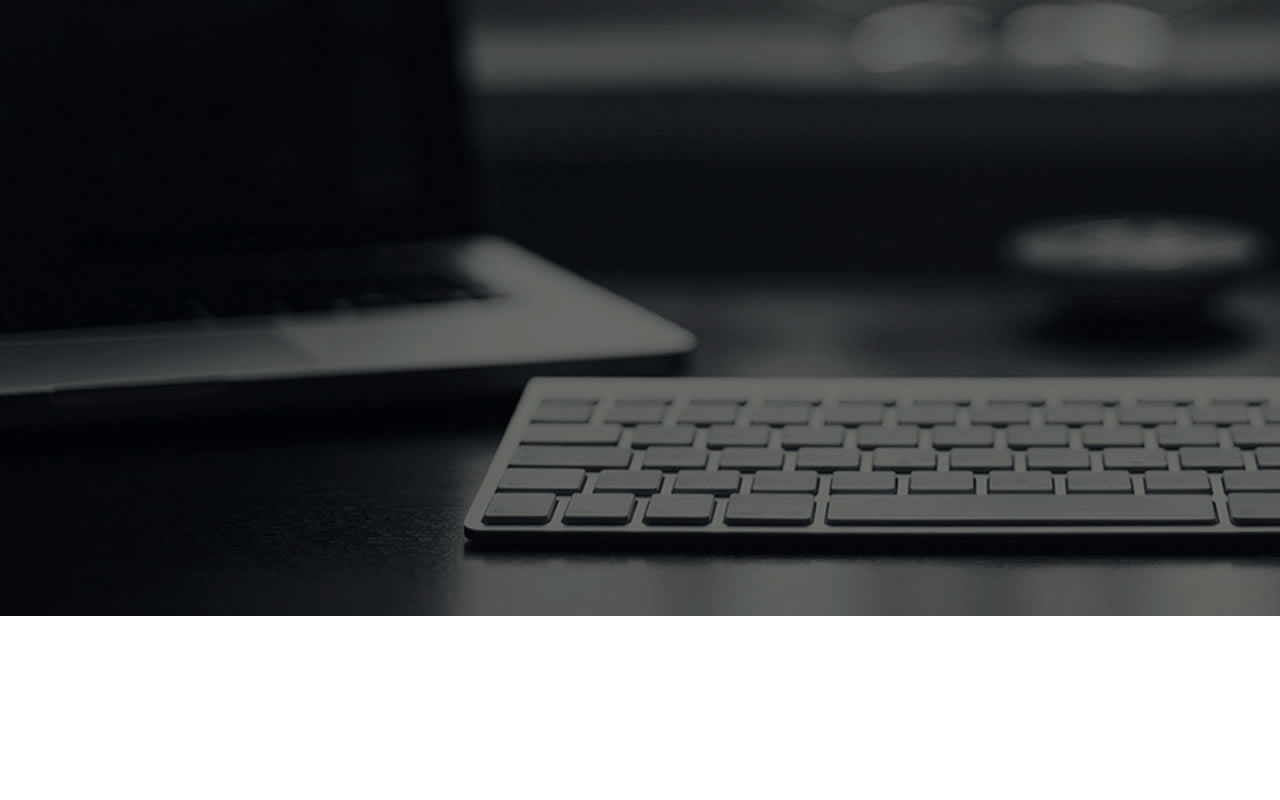
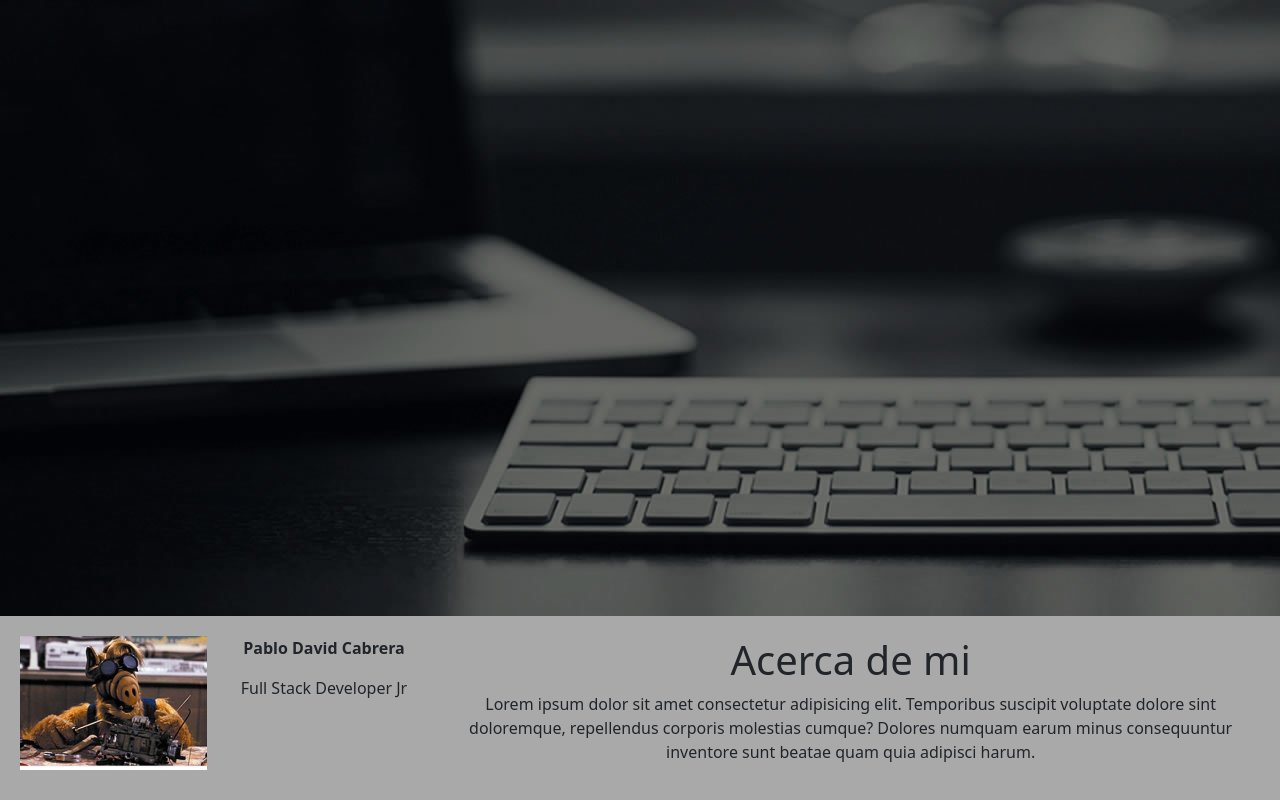
Before and after one commit to PCBlack3/Portfolio-FrontEnd, an Angular app in the folder portfolio/: page / in a window 1280 px wide. Shown: the part 540-1340 px from the top of the page. Before the commit the page ends 1156 px from the top, so only its background shows below. Built offline with nearby package versions, Linux system fonts and the light colour scheme.

Commit message:
add about

```diff
--- a/portfolio/src/app/app.component.html
+++ b/portfolio/src/app/app.component.html
@@ -1 +1,2 @@
 <app-header></app-header>
+<app-about></app-about>
--- a/portfolio/src/app/app.module.ts
+++ b/portfolio/src/app/app.module.ts
@@ -7,13 +7,15 @@ import { AppComponent } from './app.component';
 import { HeaderComponent } from './components/header/header.component';
 import { LinkRedesComponent } from './components/link-redes/link-redes.component';
 import { BannerComponent } from './components/banner/banner.component';
+import { AboutComponent } from './components/about/about.component';
 
 @NgModule({
   declarations: [
     AppComponent,
     HeaderComponent,
     LinkRedesComponent,
-    BannerComponent
+    BannerComponent,
+    AboutComponent
   ],
   imports: [
     BrowserModule,
--- /dev/null
+++ b/portfolio/src/app/components/about/about.component.css
@@ -0,0 +1,12 @@
+.row{
+    padding: 20px;
+}
+
+div{
+    background-color: darkgray;
+    text-align: center;
+}
+
+#nombre{
+    font-weight: bold;
+}
--- /dev/null
+++ b/portfolio/src/app/components/about/about.component.html
@@ -0,0 +1,15 @@
+<div class="row">
+    <div class="col-xs-12 col-sm-2 col-md-2 col-lg-2">
+        <img src="../../../assets/aboutphoto.jpg" class="img-fluid">
+    </div>
+    <div class="col-xs-12 col-sm-2 col-md-2 col-lg-2">
+        <p id="nombre" >Pablo David Cabrera</p>
+        <p>Full Stack Developer Jr</p>
+    </div>
+    <div class="col-xs-12 col-sm-8 col-md-8 col-lg-8">
+        <span>
+            <h1>Acerca de mi</h1>
+            <p>Lorem ipsum dolor sit amet consectetur adipisicing elit. Temporibus suscipit voluptate dolore sint doloremque, repellendus corporis molestias cumque? Dolores numquam earum minus consequuntur inventore sunt beatae quam quia adipisci harum.</p>
+        </span>
+    </div>
+</div>
--- /dev/null
+++ b/portfolio/src/app/components/about/about.component.ts
@@ -0,0 +1,15 @@
+import { Component, OnInit } from '@angular/core';
+
+@Component({
+  selector: 'app-about',
+  templateUrl: './about.component.html',
+  styleUrls: ['./about.component.css']
+})
+export class AboutComponent implements OnInit {
+
+  constructor() { }
+
+  ngOnInit(): void {
+  }
+
+}
--- a/portfolio/src/app/components/header/header.component.css
+++ b/portfolio/src/app/components/header/header.component.css
@@ -1,5 +1,5 @@
 div{
-    background-color: olive;
+    background-color: rgb(70, 70, 7);
 }
 
 app-link-redes{
```
Also changed, not shown: portfolio/src/assets/aboutphoto.jpg (added), 1 other file (tests, documents, lock files or other folders).
